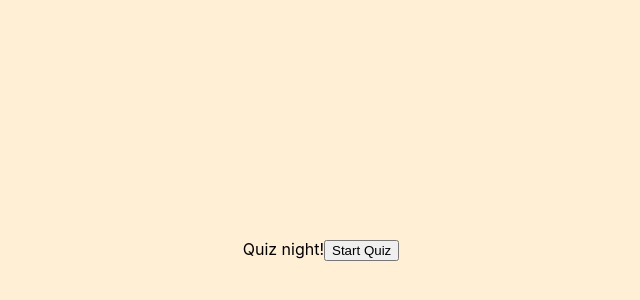
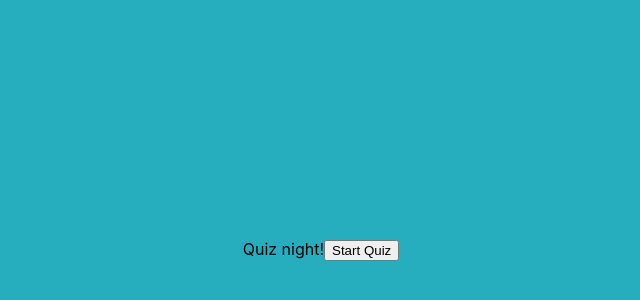
Before and after one commit to Ruterryter/quiz-night, a React (Create React App) app: page / in a window 1280 px wide. Shown: the part 150-450 px from the top of the page, without its empty margins (319-959 px from the left). Built offline with nearby package versions, Linux system fonts and the light colour scheme.

Commit message:
change color

```diff
--- a/src/App.js
+++ b/src/App.js
@@ -4,7 +4,7 @@ import { Quiz } from 'Components/Quiz'
 import { AppButton } from './Components/AppButton'
 
 const AppWrapper = styled.div`
-  background-color: papayawhip;
+  background-color: #26AEBF;
   width: 100vw;
   height: 100vh;
   display: flex;
```
